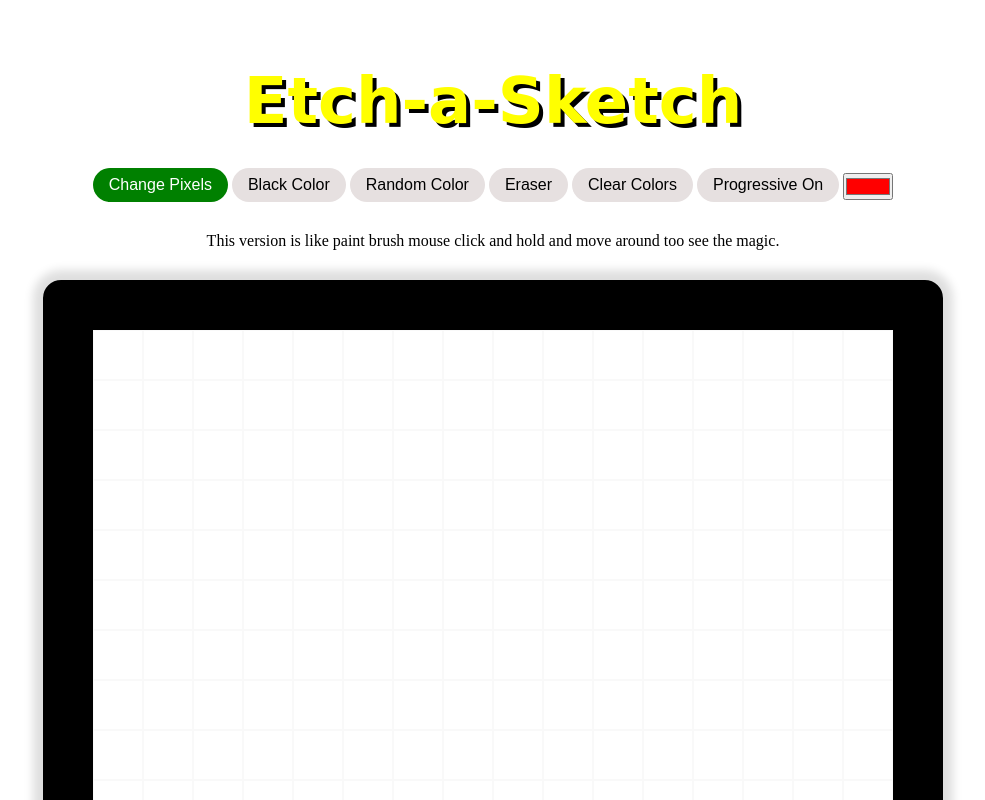
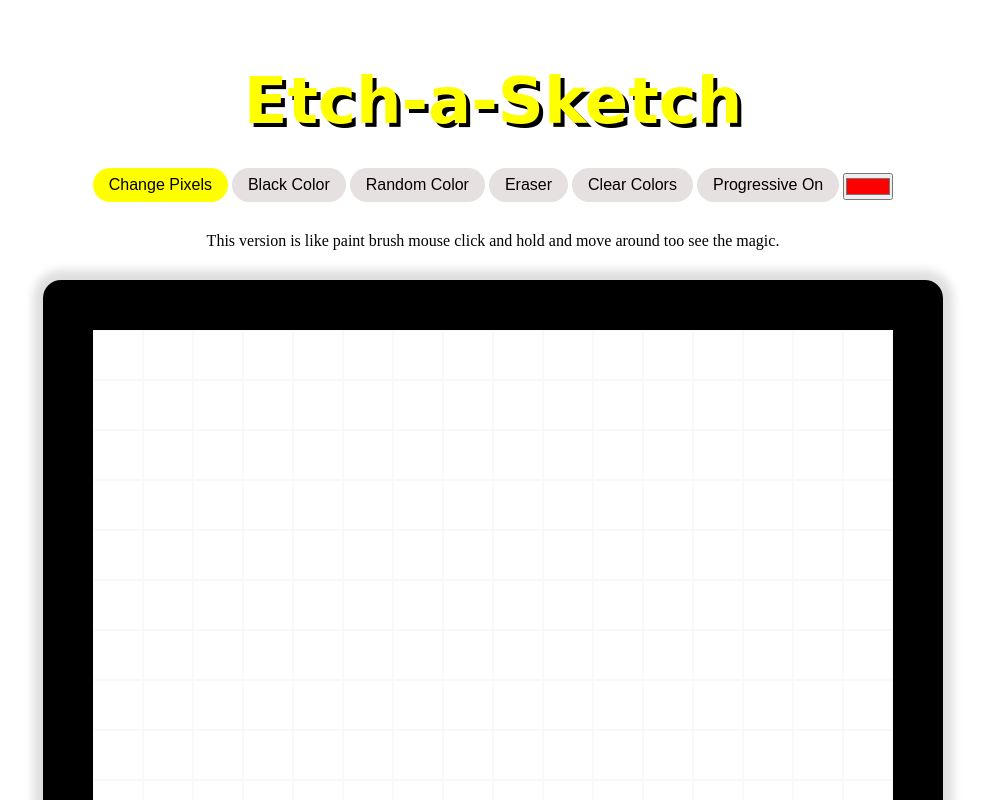
Before and after one commit to MiddleDcoder/Etch-a-Sketch, a plain HTML site: page index.html in a window 1280 px wide. In both pictures the pointer is over the button "Change Pixels". Shown: the top 800 px of the page, without its empty margins (147-1132 px from the left). Drawn offline with Linux system fonts and the light colour scheme.

Commit message:
changed button color

```diff
--- a/style.css
+++ b/style.css
@@ -40,8 +40,8 @@ input {
 }
 button:hover,
 input:hover {
-  background-color: green;
-  color: white;
+  background-color: yellow;
+  color: black;
 }
 .container {
   border: 50px solid;
```
